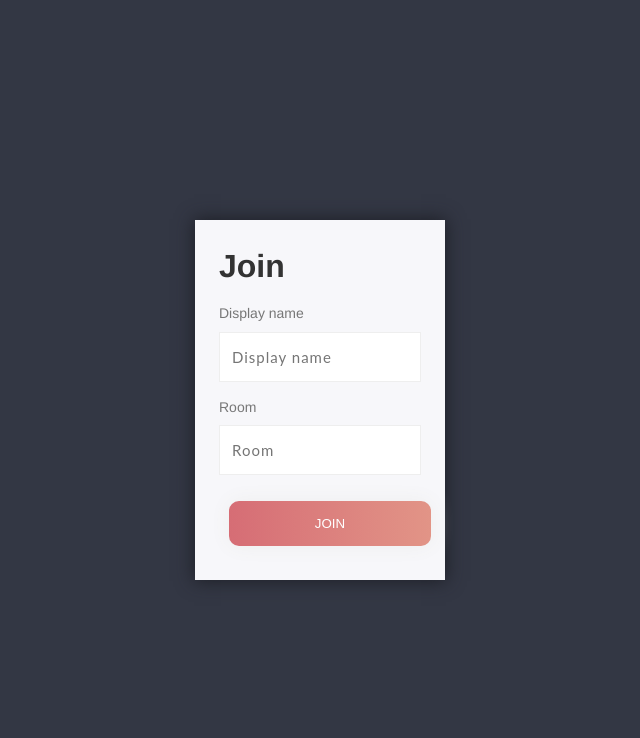
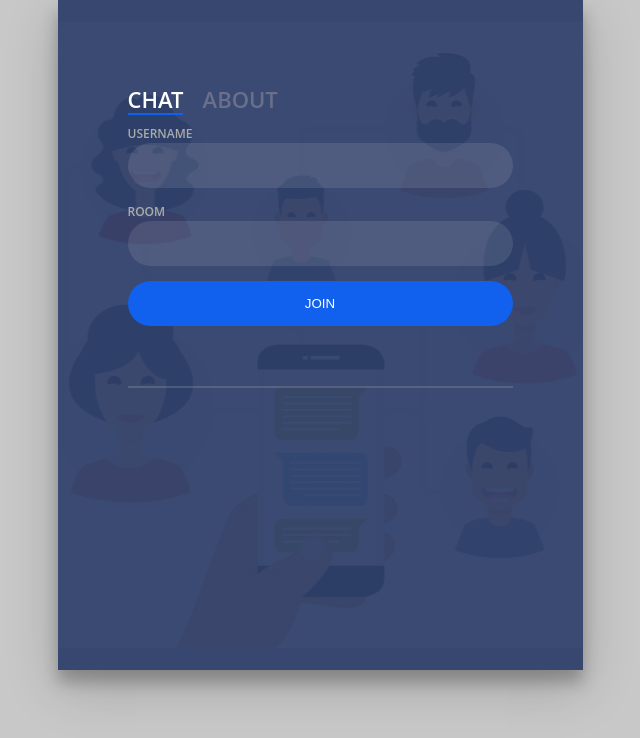
Before and after one commit to gaurav512/real-time-chat-app, a website: page public/index.html in a window 1280 px wide. Shown: the whole page, without its empty margins (320-960 px from the left). Drawn offline with Linux system fonts and the light colour scheme.

Commit message:
Changed login page styling

```diff
--- a/public/css/styles-login.css
+++ b/public/css/styles-login.css
@@ -0,0 +1,151 @@
+body{
+	margin:0;
+	color:#6a6f8c;
+	background:#c8c8c8;
+	font:600 16px/18px 'Open Sans',sans-serif;
+}
+*,:after,:before{box-sizing:border-box}
+.clearfix:after,.clearfix:before{content:'';display:table}
+.clearfix:after{clear:both;display:block}
+a{color:inherit;text-decoration:none}
+
+.login-wrap{
+	width:100%;
+	margin:auto;
+	max-width:525px;
+	min-height:670px;
+	position:relative;
+	background:url(../img/bg-login.png) no-repeat center;
+	box-shadow:0 12px 15px 0 rgba(0,0,0,.24),0 17px 50px 0 rgba(0,0,0,.19);
+}
+.login-html{
+	width:100%;
+	height:100%;
+	position:absolute;
+	padding:90px 70px 50px 70px;
+	background:rgba(40,57,101,.9);
+}
+.login-html .sign-in-htm,
+.login-html .sign-up-htm{
+	top:0;
+	left:0;
+	right:0;
+	bottom:0;
+	position:absolute;
+	backface-visibility: hidden;
+	/* transform-style: preserve-3d; */
+	transform:rotateY(180deg);
+	transition:all .4s linear;
+}
+.login-html .sign-in,
+.login-html .sign-up,
+.login-form .group .check{
+	display:none;
+}
+.login-html .tab,
+.login-form .group .label,
+.login-form .group .button{
+	cursor: pointer;
+	text-transform:uppercase;
+}
+.login-html .tab{
+	font-size:22px;
+	margin-right:15px;
+	padding-bottom:5px;
+	margin:0 15px 10px 0;
+	display:inline-block;
+	border-bottom:2px solid transparent;
+}
+.login-html .sign-in:checked + .tab,
+.login-html .sign-up:checked + .tab{
+	color:#fff;
+	border-color:#1161ee;
+}
+.login-form{
+	min-height:345px;
+	position:relative;
+	perspective:1000px;
+	transform-style:preserve-3d;
+}
+.login-form .group{
+	margin-bottom:15px;
+}
+.login-form .group .label,
+.login-form .group .input,
+.login-form .group .button{
+	width:100%;
+	color:#fff;
+	display:block;
+}
+.login-form .group .input,
+.login-form .group .button{
+	border:none;
+	padding:15px 20px;
+	border-radius:25px;
+	background:rgba(255,255,255,.1);
+}
+.login-form .group .label{
+	color:#aaa;
+	font-size:12px;
+}
+.login-form .group .button{
+	background:#1161ee;
+}
+.login-form .group label .icon{
+	width:15px;
+	height:15px;
+	border-radius:2px;
+	position:relative;
+	display:inline-block;
+	background:rgba(255,255,255,.1);
+}
+.login-form .group label .icon:before,
+.login-form .group label .icon:after{
+	content:'';
+	width:10px;
+	height:2px;
+	background:#fff;
+	position:absolute;
+	transition:all .2s ease-in-out 0s;
+}
+.login-form .group label .icon:before{
+	left:3px;
+	width:5px;
+	bottom:6px;
+	transform:scale(0) rotate(0);
+}
+.login-form .group label .icon:after{
+	top:6px;
+	right:0;
+	transform:scale(0) rotate(0);
+}
+.login-form .group .check:checked + label{
+	color:#fff;
+}
+.login-form .group .check:checked + label .icon{
+	background:#1161ee;
+}
+.login-form .group .check:checked + label .icon:before{
+	transform:scale(1) rotate(45deg);
+}
+.login-form .group .check:checked + label .icon:after{
+	transform:scale(1) rotate(-45deg);
+}
+.login-html .sign-in:checked + .tab + .sign-up + .tab + .login-form .sign-in-htm{
+	transform:rotate(0);
+}
+.login-html .sign-up:checked + .tab + .login-form .sign-up-htm{
+	transform:rotate(0);
+}
+
+.hr{
+	height:2px;
+	margin:60px 0 50px 0;
+	background:rgba(200,200,200,.2);
+}
+.foot-lnk{
+	text-align:center;
+}
+li {
+	padding: 5px;
+}
--- a/public/css/styles.css
+++ b/public/css/styles.css
@@ -184,6 +184,7 @@ input {
     font-size: 22px;
     background: #2c2f3a;
     padding: 24px;
+    text-transform: capitalize;
 }
 
 .list-title {
@@ -191,12 +192,14 @@ input {
     font-size: 18px;
     margin-bottom: 4px;
     padding: 12px 24px 0 24px;
+    text-transform: capitalize;
 }
 
 .users {
     list-style-type: none;
     font-weight: 300;
     padding: 12px 24px 0 24px;
+    text-transform: capitalize;
 }
 
 /* Chat containers */
@@ -221,7 +224,7 @@ a{
 :focus{outline: none;}
 
 .col-3{float: left; width: 90%; margin: 0px 3%; position: relative;} /* necessary to give position: relative to parent. */
-input[type="text"]{font: 15px/24px "Lato", Arial, sans-serif; color: #333; width: 100%; box-sizing: border-box; letter-spacing: 1px;}
+input[type="text"]{font: 15px/24px "Lato", Arial, sans-serif; color: #333; width: 100%; max-width: 90%; box-sizing: border-box; letter-spacing: 1px;word-wrap: break-word;overflow-wrap: break-word;white-space: initial;}
 
 
 .effect-16{border: 0; padding: 4px 0; border-bottom: 1px solid #aaa; background-color: transparent;}
--- a/public/index.html
+++ b/public/index.html
@@ -5,10 +5,11 @@
     <meta name="viewport" content="width=device-width, initial-scale=1.0">
     <title>Chat App</title>
     <link rel="icon" href="/img/favicon.png">
-    <link rel="stylesheet" href="/css/styles.css">
+    <link rel="stylesheet" href="/css/styles-login.css">
 </head>
 <body>
-    <div class="centered-form">
+
+    <!-- <div class="centered-form">
         <div class="centered-form__box">
             <h1>Join</h1>
             <form action="/chat.html" autocomplete="off">
@@ -19,6 +20,48 @@
                 <button class="btn-grad">Join</button>
             </form>
         </div>
+    </div> -->
+
+    <div class="login-wrap">
+        <div class="login-html">
+            <input id="tab-1" type="radio" name="tab" class="sign-in" checked><label for="tab-1" class="tab">Chat</label>
+            <input id="tab-2" type="radio" name="tab" class="sign-up"><label for="tab-2" class="tab">About</label>
+            <div class="login-form">
+                <div class="sign-in-htm">
+                    <form action="/chat.html" autocomplete="off">
+                            <div class="group">
+                                <label for="user" class="label">Username</label>
+                                <input id="user" name="username" type="text" class="input">
+                            </div>
+                            <div class="group">
+                                <label for="pass" class="label">Room</label>
+                                <input id="pass" name="room" type="text" class="input">
+                            </div>
+                            <div class="group">
+                                <button class="button">Join</button>
+                            </div>
+                            <div class="hr"></div>
+                    </form>
+                </div>
+                <div class="sign-up-htm">
+                    <div class="group">
+                        <br>
+                        <h2>Created by Gaurav Singh </h2>
+                        <br>
+                    </div>
+
+                    <div>
+                        <h3>Wanna get in touch?</h3>
+                        <ul>
+                            <li><a href="https://github.com/gaurav512">GitHub</a></li>
+                            <li><a href="https://instagram.com/grvsingh_">Instagram</a></li>
+                            <li><a href="mailto:itsgaurav01@gmail.com">Email</a></li>
+                        </ul>
+                    </div>
+                </div>
+            </div>
+        </div>
     </div>
+
 </body>
 </html>
```
Also changed, not shown: public/chat.html (+3 -1 lines), public/img/bg-login-2.jpg (added), public/img/bg-login.png (added), public/img/favicon.png.
